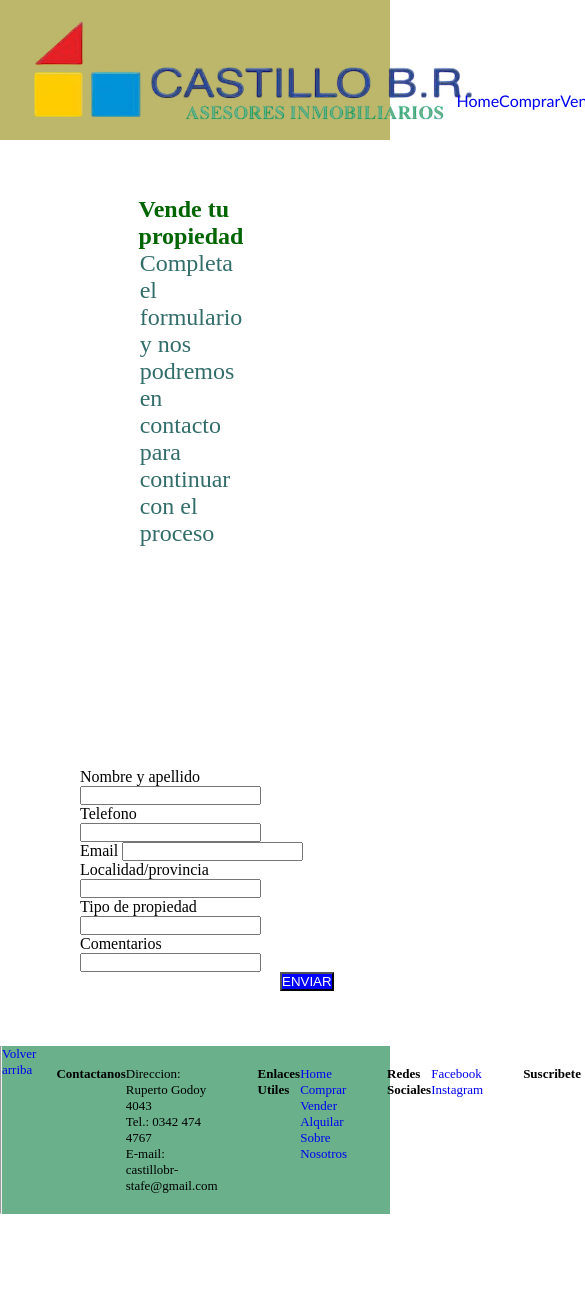
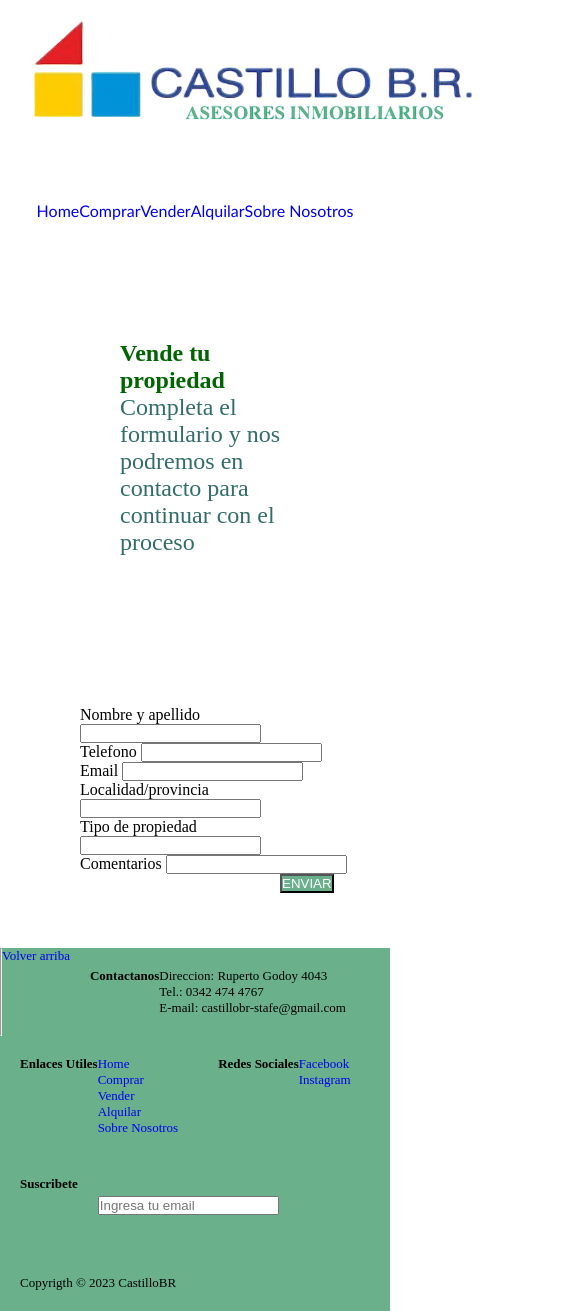
Before and after one commit to DafneCastilloLopez/proyecto-castillobr, a plain HTML site: page pages/vender.html in a window 390 px wide. Shown: the top 1311 px of the page, 585 px wide, since content can reach past the window. Before the commit the page ends 1214 px from the top, so only its background shows below. Drawn offline with Linux system fonts and the light colour scheme.

Commit message:
arreglo entrega

```diff
--- a/css/style.css
+++ b/css/style.css
@@ -29,13 +29,13 @@ div {
 
 #button {
     color: rgb(255, 255, 255);
-    background-color: blue;
+    background-color: #69b08b;
     margin-left: 200px;
 }
 #portada {
     text-decoration: none;
     color: darkgreen;
-    padding: 171px;
+    padding: 100px;
     display: flex;
     flex-direction: column;
     align-items: center;
@@ -105,7 +105,7 @@ body{
 header {
     grid-area: header;
     color: #69b08b;
-    background-color: darkkhaki;
+    background-color: white;
     text-decoration: none;
     font-family: 'Gill Sans', 'Gill Sans MT', Calibri, 'Trebuchet MS', sans-serif;
     width: 100%;
@@ -116,7 +116,7 @@ header {
 
 nav {
     grid-area: nav;
-    color: blue;
+    color: #69b08b;
     padding: 30px;
     width: 50%;
     display: flex;
@@ -162,7 +162,47 @@ footer ul li{
     list-style-type: none;
     display: flex;
 }
+@media (max-width: 1024px){
+    body{
+        grid-template-columns: auto;
+        grid-row: 150px 1fr 2fr 10%;
+        grid-template-areas:
+        "header header"
+        "main main"
+        "aside aside"
+        "footer footer";
+        flex-direction: column;
 
-@media (max-width: 800px){
+    }
+    header {
+        flex-direction: column;
+
+    }
+
+    nav {
+        width: auto;
+
+
+    }
+
+    main {
+        padding-top: 240px;
+        flex-direction: column;
+    }
+    .cards{
+        flex-direction: column;
+    }
+    footer {
+        flex-wrap: wrap;
 
 }
+
+@media (max-width: 425px){
+    body{
+        display: flex;
+    }
+    aside {
+        display: flex;
+
+    }
+}
--- a/pages/vender.html
+++ b/pages/vender.html
@@ -34,29 +34,29 @@
             <h1>Vende tu propiedad</h1>
             <h2>Completa el formulario y nos podremos en contacto para continuar con el proceso</h2>
         </section>
-        <section>
+        <section class="row row-cols-2">
             <form action="text">
-                <div>
+                <div class="col">
                     <label for="nombre">Nombre y apellido</label>
                     <input type="text" id="nombre">
                 </div>
-                <div>
+                <div class="col">
                     <label for="telefono">Telefono</label>
                     <input type="text" id="telefono">
                 </div>
-                <div>
+                <div class="col">
                     <label for="email">Email</label>
                     <input type="text" id="email">
                 </div>
-                <div>
+                <div class="col">
                     <label for="localidad">Localidad/provincia</label>
                     <input type="text" id="localidad">
                 </div>
-                <div>
+                <div class="col">
                     <label for="propiedad">Tipo de propiedad</label>
                     <input type="text" id="propiedad">
                 </div>
-                <div>
+                <div class="col">
                     <label for="comentarios">Comentarios</label>
                     <input type="text" id="comentarios">
                 </div>
```
Also changed, not shown: index.html (+46 -14 lines), pages/alquilar.html (+2 -2 lines).
